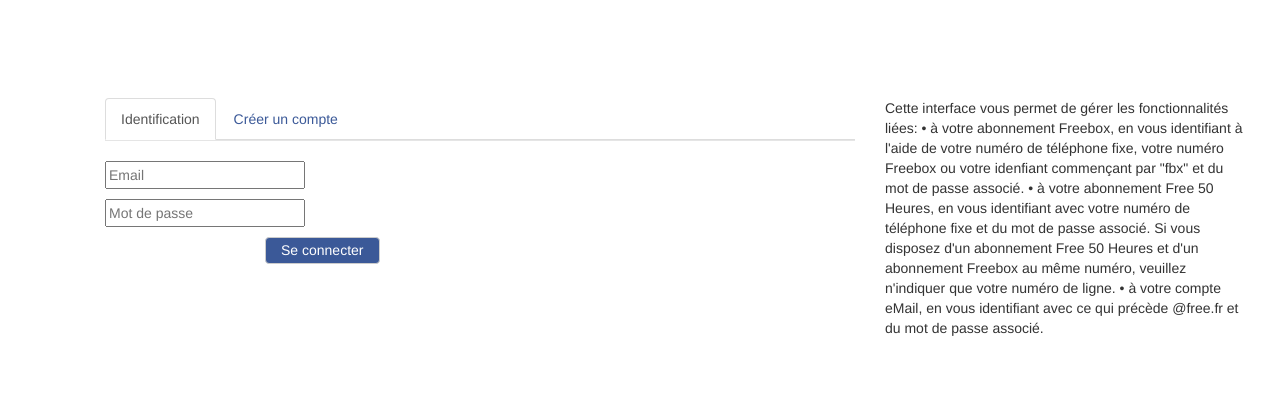
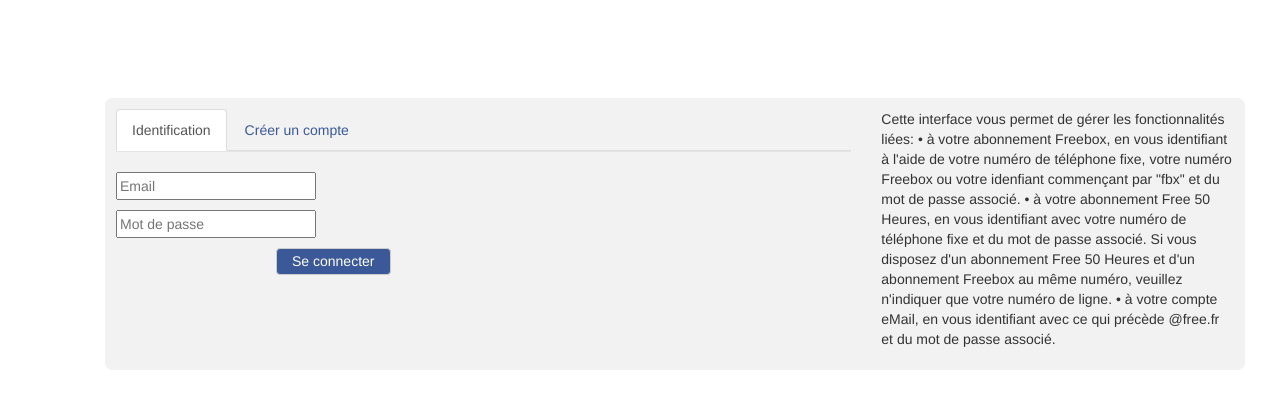
Before and after one commit to ejoinel/MonBacho, a Django app: page /login in a window 1280 px wide. Shown: the part 52-461 px from the top of the page. Run offline with Django 3.2, Linux system fonts and the light colour scheme; some libraries are stand-ins or nearby versions.

Commit message:
amelioration de login

```diff
--- a/MonBacho/static/css/style.css
+++ b/MonBacho/static/css/style.css
@@ -46,10 +46,13 @@
 	color: #d23d24;
 }
 
-fieldset {
--webkit-border-radius: 8px;
--moz-border-radius: 8px;
-border-radius: 8px;
+.fieldset {
+	background-color:#F2F2F2;
+    border: 1px solid #F2F2F2;
+    -moz-border-radius:8px;
+    -webkit-border-radius:8px;
+    border-radius:8px;
+    padding: 10px;
 }
 
 /* Bootstrap custom*/
--- a/MonBacho/templates/login.html
+++ b/MonBacho/templates/login.html
@@ -5,6 +5,7 @@
 {% block content %}
 
 <div class="container">
+	<fieldset class="fieldset">
 	<div class="row">
 		<div class="col-md-8">
 		    <ul class="nav nav-tabs">
@@ -34,5 +35,6 @@
 à votre compte eMail, en vous identifiant avec ce qui précède @free.fr et du mot de passe associé.</p>
 	    </div>
     </div>
+    </fieldset>
 </div>
 {% endblock %}
```
